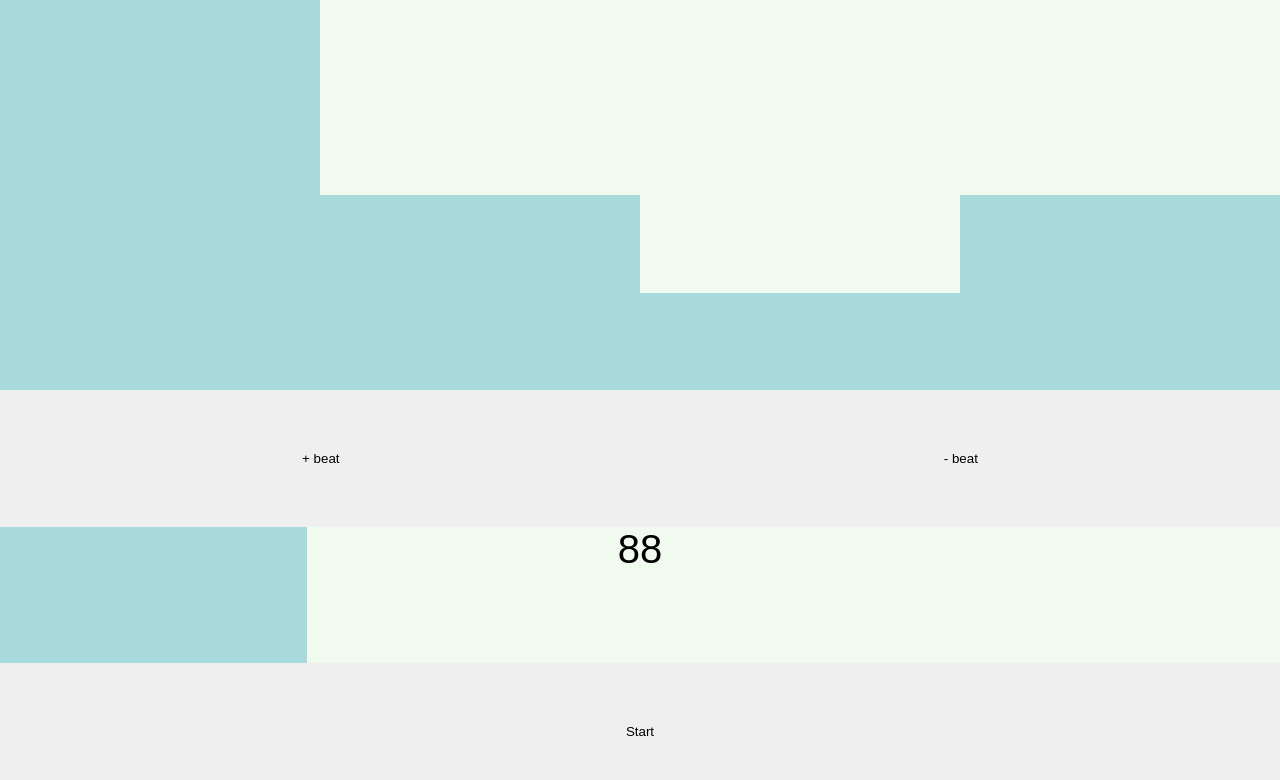
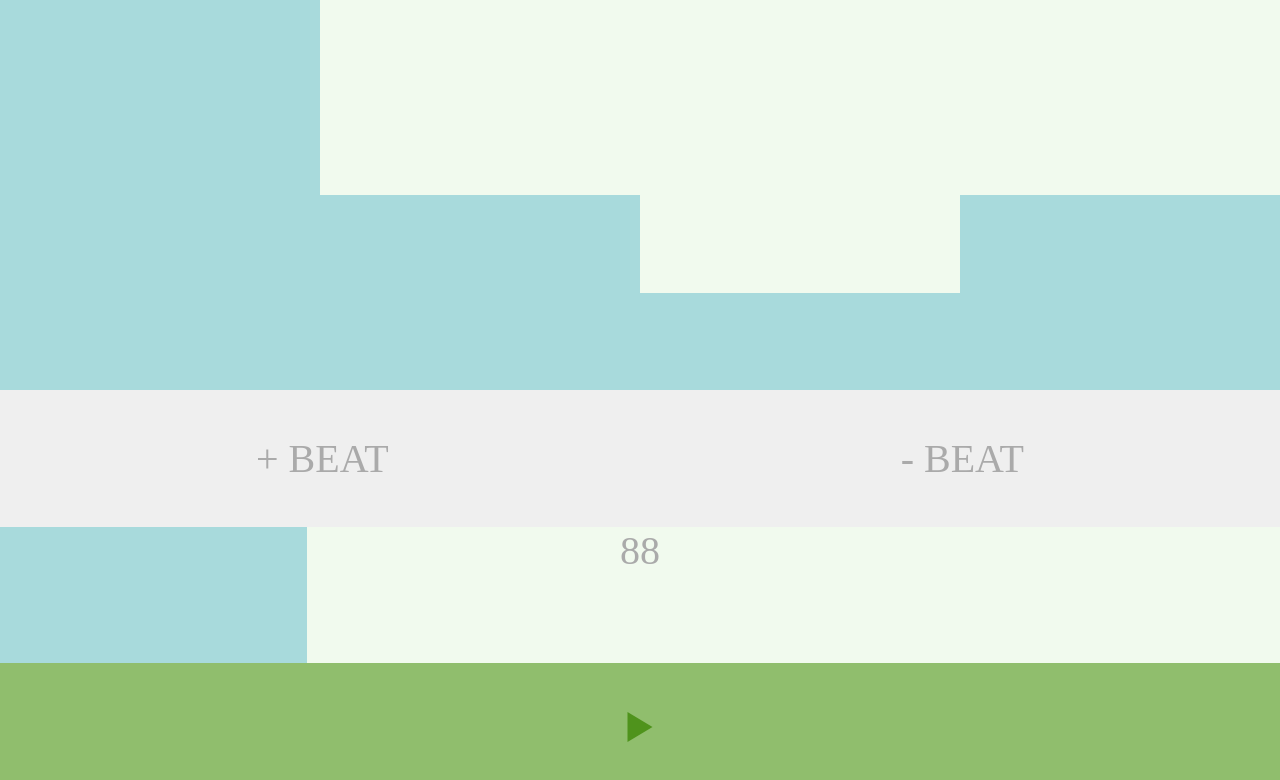
Before and after one commit to willthefirst/metronome, a React (Create React App) app: page / in a window 1280 px wide. Shown: the top 780 px of the page. Built offline with nearby package versions, Linux system fonts and the light colour scheme.

Commit message:
Refactored color theming

```diff
--- a/package.json
+++ b/package.json
@@ -16,6 +16,7 @@
     "rc-slider": "^9.6.2",
     "react": "^17.0.1",
     "react-dom": "^17.0.1",
+    "react-icons": "^4.1.0",
     "react-scripts": "4.0.0",
     "typescript": "^4.0.5",
     "web-vitals": "^0.2.4"
--- a/src/Metronome/InputRange.tsx
+++ b/src/Metronome/InputRange.tsx
@@ -2,6 +2,7 @@ import * as React from "react";
 import Slider from "rc-slider";
 import "rc-slider/assets/index.css";
 import "../styles/input.scss";
+import color from "../styles/color";
 
 type InputRangeProps = {
 	vertical?: boolean;
@@ -14,14 +15,6 @@ type InputRangeProps = {
 };
 
 function InputRange(props: InputRangeProps) {
-	let color = {
-		primaryLightest: "#f1faee",
-		primaryLight: "#a8dadc",
-		primaryMedium: "#457b9d",
-		primaryDark: "#1d3557",
-		accent: "e63946"
-	};
-
 	return (
 		<Slider
 			trackStyle={{
--- a/src/Metronome/PlayButton.tsx
+++ b/src/Metronome/PlayButton.tsx
@@ -1,4 +1,6 @@
 import React from "react";
+import color from "../styles/color";
+import { ImStop2, ImPlay3 } from "react-icons/im";
 
 type PlayButtonProps = {
 	isPlaying: boolean;
@@ -6,9 +8,12 @@ type PlayButtonProps = {
 };
 
 function PlayButton({ isPlaying, handleToggle }: PlayButtonProps) {
+	let bgc = isPlaying ? color.dangerLight : color.successLight
+	const icon = isPlaying ? <ImStop2 style={{color: color.dangerDark}}/> : <ImPlay3 style={{color: color.successDark}}/>
+
 	return (
-		<button style={{ width: "100%" }} onClick={() => handleToggle()} aria-label='start-stop'>
-			{isPlaying ? "Stop" : "Start"}
+		<button style={{ width: "100%", backgroundColor: bgc }} onClick={() => handleToggle()} aria-label='start-stop'>
+			{icon}
 		</button>
 	);
 }
--- a/src/styles/base.scss
+++ b/src/styles/base.scss
@@ -5,8 +5,9 @@ html {
 body {
   margin: 0;
   height: 100%;
-  font-family: sans-serif;
+  font-family: serif;
   font-size: 40px;
+  color: #aaa;
 }
 
 #root {
@@ -18,5 +19,8 @@ button {
   padding: 0;
   border: none;
   height: 100%;
-  // appearance: none;
+  font-size: 1em;
+  text-transform: uppercase;
+  font-family: inherit;
+  color: inherit;
 }
--- /dev/null
+++ b/src/styles/color.tsx
@@ -0,0 +1,13 @@
+const color = {
+    primaryLightest: "#f1faee",
+    primaryLight: "#a8dadc",
+    primaryMedium: "#457b9d",
+    primaryDark: "#1d3557",
+    accent: "#e63946",
+    successLight: "#90be6d",
+    successDark: "#4f931c",
+    dangerLight: "#f94144",
+    dangerDark: "#b60e11"
+}
+
+export default color;
```
Also changed, not shown: 2 other files (tests, documents, lock files or other folders).
